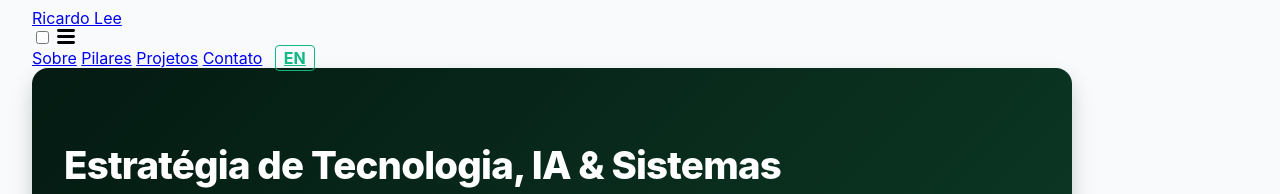
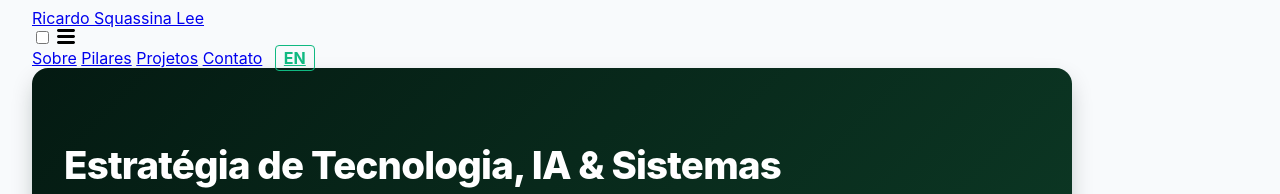
Before and after one commit to squassina/squassina.github.io, a Jekyll site: the page built from index.md, in a window 1280 px wide and 900 px high. Shown: the top 194 px of the window. Built offline with Jekyll 4.4.1, drawn with Linux system fonts in a browser that asks for light colours.

Commit message:
Update title in _config.yaml

```diff
--- a/_config.yaml
+++ b/_config.yaml
@@ -1,4 +1,4 @@
-title: Ricardo Lee
+title: Ricardo Squassina Lee
 tagline: Executivo de Estratégia de Tecnologia, IA e Transformação de Negócios
 description: "Portfólio executivo e artigos. Strategist e Systems Builder focado em IA corporativa, nuvem, FinOps e governança."
 url: "https://squassina.github.io"
```
